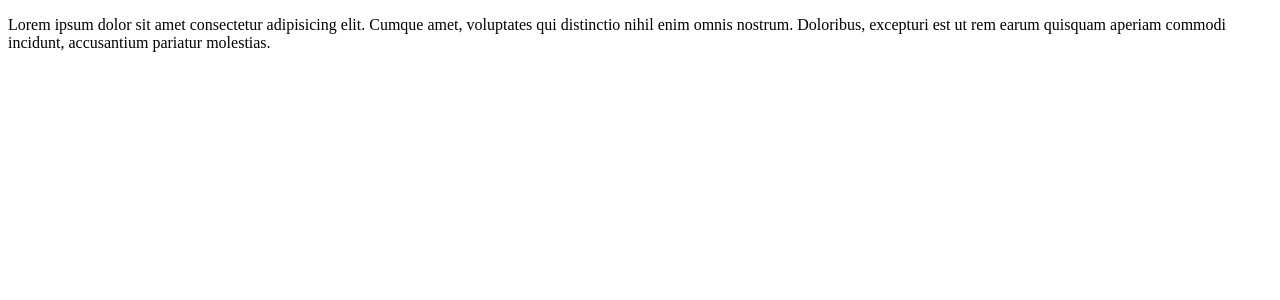
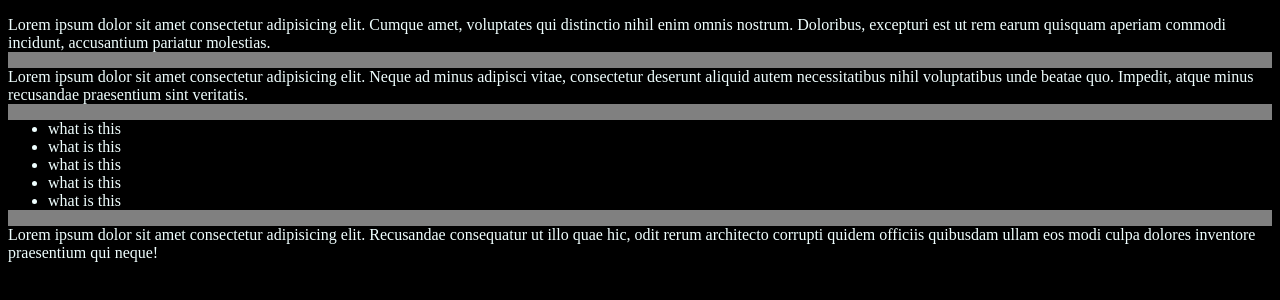
Before and after one commit to ZainUlAbideen6513/task, a plain HTML site: page index.html in a window 1280 px wide. Drawn offline with Linux system fonts and the light colour scheme.

Commit message:
Test Pull request

```diff
--- a/index.html
+++ b/index.html
@@ -5,6 +5,7 @@
     <meta charset="UTF-8">
     <meta http-equiv="X-UA-Compatible" content="IE=edge">
     <meta name="viewport" content="width=device-width, initial-scale=1.0">
+    <link rel="stylesheet" href="style.css">
     <title>Document</title>
 </head>
 
@@ -13,6 +14,23 @@
         nostrum. Doloribus, excepturi est ut rem earum quisquam aperiam commodi incidunt, accusantium pariatur
         molestias.
     </p>
+    <p>
+        Lorem ipsum dolor sit amet consectetur adipisicing elit. Neque ad minus adipisci vitae, consectetur deserunt aliquid autem necessitatibus nihil voluptatibus unde beatae quo. Impedit, atque minus recusandae praesentium sint veritatis.
+    </p>
+    <div>
+        <ul>
+            <li>what is this</li>
+            <li>what is this</li>
+            <li>what is this</li>
+            <li>what is this</li>
+            <li>what is this</li>
+        </ul>
+    </div>
+    <div>
+        <p>
+            Lorem ipsum dolor sit amet consectetur adipisicing elit. Recusandae consequatur ut illo quae hic, odit rerum architecto corrupti quidem officiis quibusdam ullam eos modi culpa dolores inventore praesentium qui neque!
+        </p>
+    </div>
 </body>
 
 </html>
--- a/style.css
+++ b/style.css
@@ -2,3 +2,7 @@ body{
     background-color:gray;
     color: aliceblue;
 }
+*{
+    background-color: black;
+    color: azure;
+}
```
